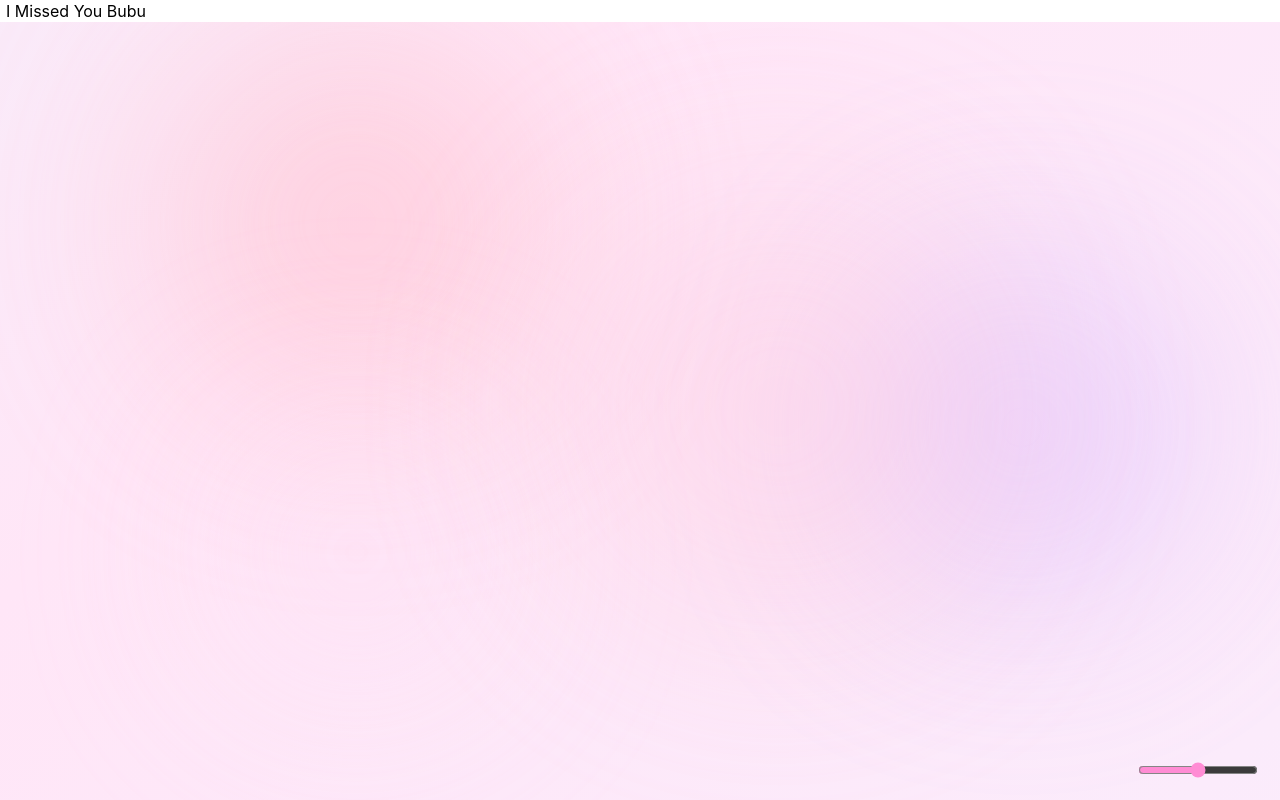
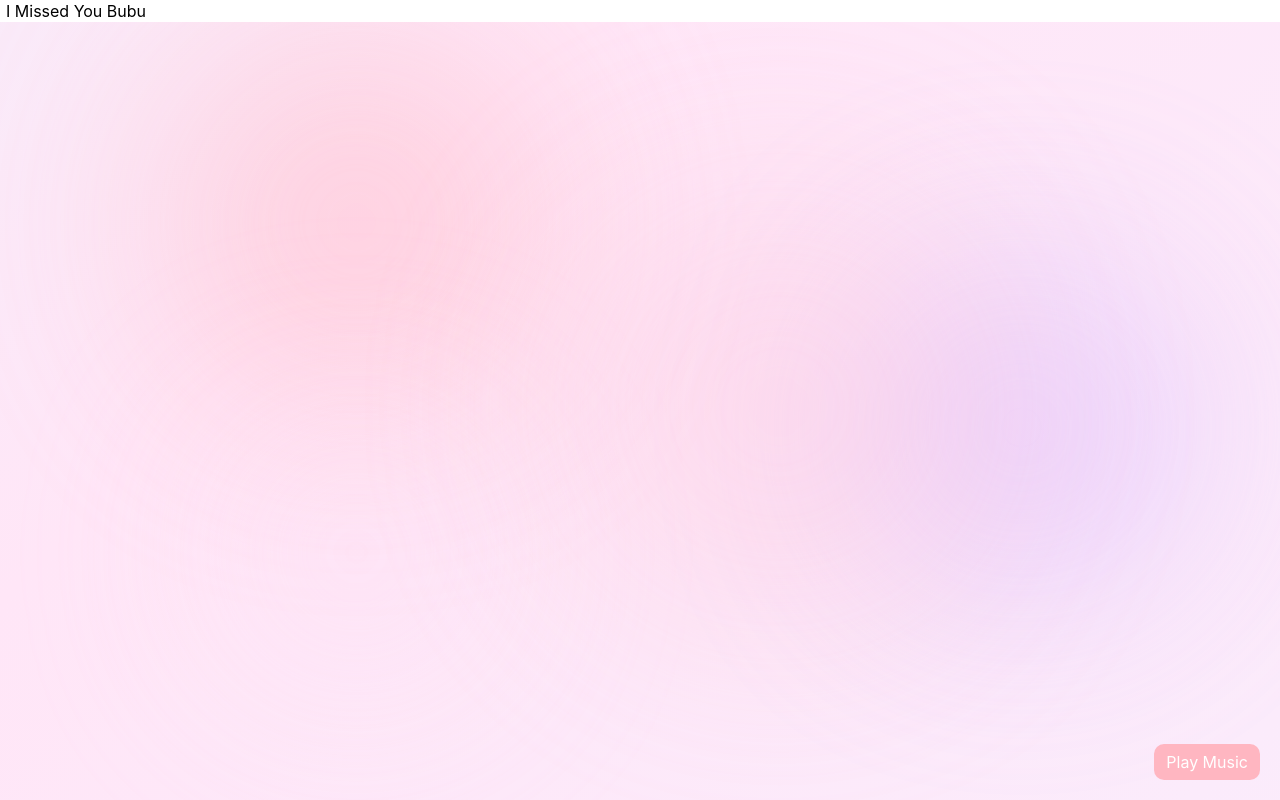
Before and after one commit to yxbudgqjdqdxq/yityiki, a Next.js app: page / in a window 1280 px wide. Built offline with nearby package versions, Linux system fonts and the light colour scheme.

Commit message:
Update BackgroundMusic.js

```diff
--- a/components/BackgroundMusic.js
+++ b/components/BackgroundMusic.js
@@ -1,43 +1,71 @@
-// components/BackgroundMusic.js
-import { useRef, useState, useEffect } from 'react';
+"use client"; // for Next.js 13 app dir, optional in pages dir
+import { useEffect, useRef, useState } from "react";
 
 export default function BackgroundMusic() {
   const audioRef = useRef(null);
-  const [volume, setVolume] = useState(0.5); // initial 50%
+  const [volume, setVolume] = useState(0.5);
+  const [playing, setPlaying] = useState(false);
 
-  useEffect(() => {
+  // Play audio after user interaction
+  const handlePlay = () => {
     if (audioRef.current) {
       audioRef.current.volume = volume;
       audioRef.current.play().catch(() => {
-        // browsers may block autoplay until user interacts
+        console.log("Autoplay blocked, click the button to start music");
       });
+      setPlaying(true);
     }
-  }, [volume]);
+  };
+
+  const handleVolumeChange = (e) => {
+    const vol = parseFloat(e.target.value);
+    setVolume(vol);
+    if (audioRef.current) audioRef.current.volume = vol;
+  };
 
   return (
     <>
-      <audio
-        ref={audioRef}
-        src="/bg-music.mp3"
-        loop
-      />
+      <audio ref={audioRef} src="/bg-music.mp3" loop />
+
+      {/* Button to start music */}
+      {!playing && (
+        <button
+          onClick={handlePlay}
+          style={{
+            position: "fixed",
+            bottom: "20px",
+            right: "20px",
+            padding: "8px 12px",
+            borderRadius: "10px",
+            background: "#ffb6c1",
+            color: "#fff",
+            border: "none",
+            cursor: "pointer",
+            zIndex: 1000,
+          }}
+        >
+          Play Music
+        </button>
+      )}
+
+      {/* Volume slider */}
+      {playing && (
         <input
           type="range"
           min="0"
           max="1"
           step="0.01"
           value={volume}
-        onChange={(e) => setVolume(parseFloat(e.target.value))}
+          onChange={handleVolumeChange}
           style={{
-          position: 'fixed',
-          bottom: '20px',
-          right: '20px',
-          width: '120px',
-          cursor: 'pointer',
-          zIndex: 9999,
-          accentColor: '#ff8cd4', // pastel pink handle
+            position: "fixed",
+            bottom: "20px",
+            right: "20px",
+            width: "120px",
+            zIndex: 1000,
           }}
         />
+      )}
     </>
   );
 }
```
Lines whose indentation alone changed are shown as unchanged.
